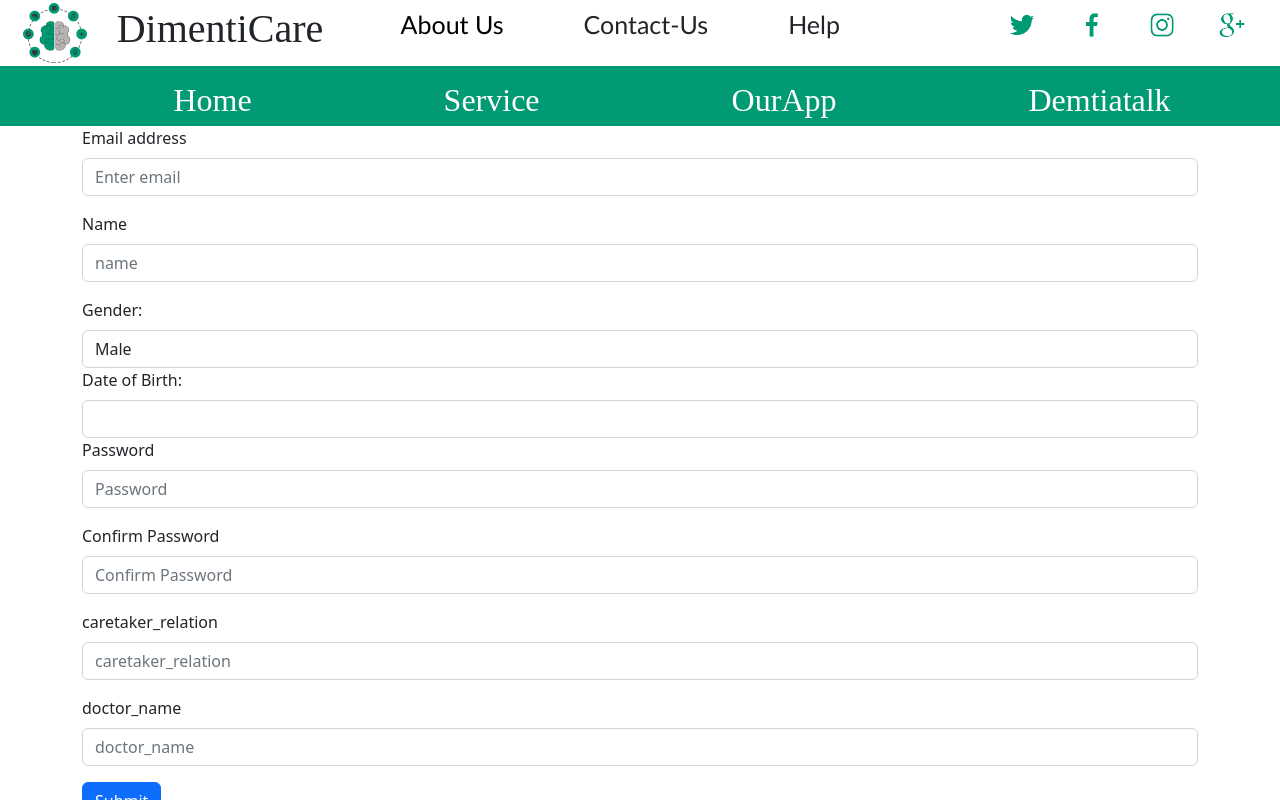
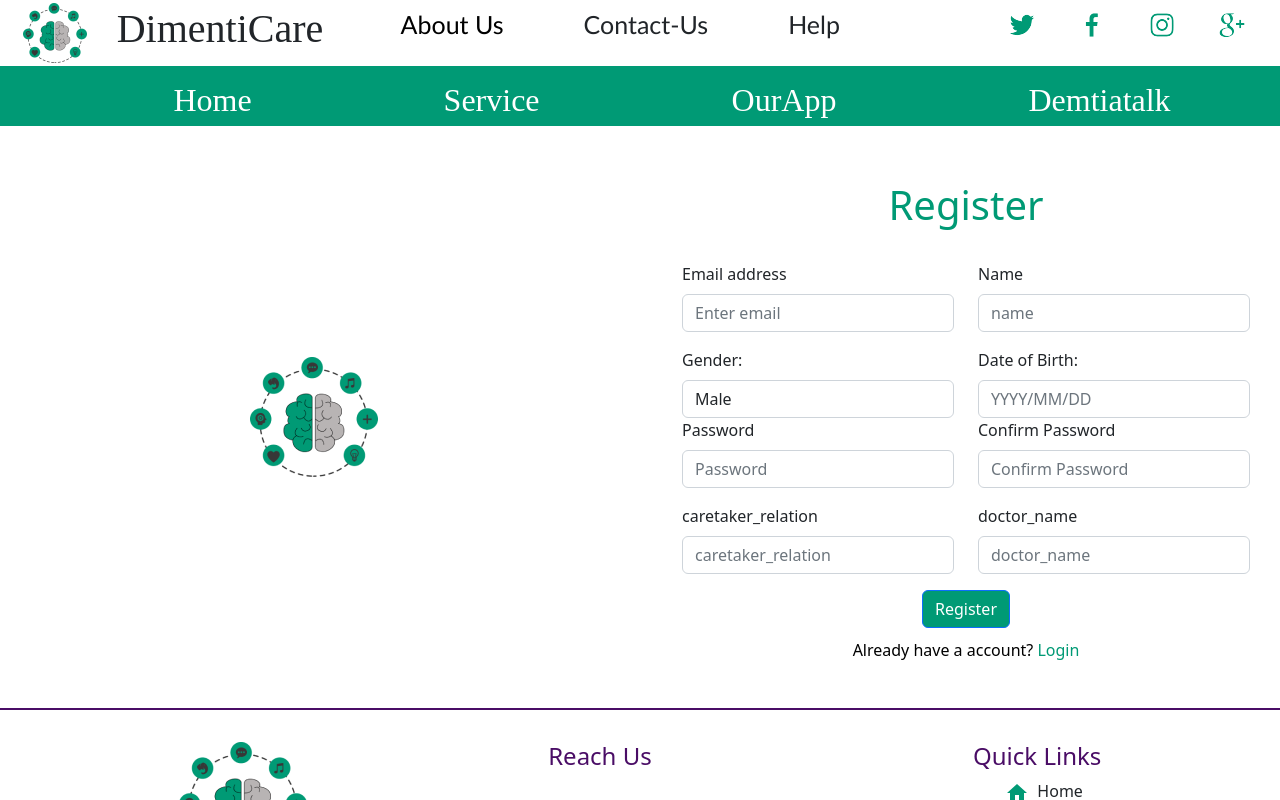
Before and after one commit to Group-ZHAP/DementiaCare-Web-app, a React (Create React App) app: page /Register in a window 1280 px wide. Shown: the top 800 px of the page. Built offline with nearby package versions, Linux system fonts and the light colour scheme; the HTML template or start-up script is replaced by a standard one.

Commit message:
DesingRegister

```diff
--- a/src/Auth/Registration.js
+++ b/src/Auth/Registration.js
@@ -1,7 +1,8 @@
 import React from "react";
 import Button from "react-bootstrap/Button";
 import Form from "react-bootstrap/Form";
-import { Alert, Container } from "react-bootstrap";
+import { Alert, Row, Col, Container } from "react-bootstrap";
+import logo from "../Images/header_logo.png";
 import { Link } from "react-router-dom";
 
 function Registration() {
@@ -70,8 +71,22 @@ function Registration() {
   }
 
   return (
-    <Container>
+    <Row>
+      <Col
+        md={6}
+        className="d-flex justify-content-center  align-items-center "
+      >
+        <img src={logo} alt="logo" className="img-fluid hover-shadow" />
+      </Col>
+      <Col md={6}>
+        <div style={{ padding: "30px" }}>
           <Form onSubmit={handleSubmit}>
+            <center>
+              <h1 style={{ color: "#009A75", padding: "25px" }}>Register</h1>
+            </center>
+            <Row>
+              <Col md={6}>
+                {" "}
                 <Form.Group className="mb-3" controlId="formBasicEmail">
                   <Form.Label>Email address</Form.Label>
                   <Form.Control
@@ -83,7 +98,9 @@ function Registration() {
                     required
                   />
                 </Form.Group>
-
+              </Col>
+              <Col md={6}>
+                {" "}
                 <Form.Group className="mb-3" controlId="formBasicPassword">
                   <Form.Label>Name</Form.Label>
                   <Form.Control
@@ -94,7 +111,12 @@ function Registration() {
                     required
                   />
                 </Form.Group>
-
+              </Col>
+            </Row>
+            <Row>
+              {" "}
+              <Col md={6}>
+                {" "}
                 <Form.Group>
                   <Form.Label>Gender:</Form.Label>
                   <Form.Control
@@ -108,18 +130,26 @@ function Registration() {
                     <option value="F">Female</option>
                   </Form.Control>
                 </Form.Group>
-
+              </Col>
+              <Col md={6}>
+                {" "}
                 <Form.Group>
                   <Form.Label>Date of Birth:</Form.Label>
                   <Form.Control
                     type="rext"
                     name="date_of_birth"
+                    placeholder="YYYY/MM/DD"
                     onChange={(e) => setDate_of_birth(e.target.value)}
                     value={date_of_birth}
                     required
                   />
                 </Form.Group>
+              </Col>
+            </Row>
 
+            <Row>
+              <Col>
+                {" "}
                 <Form.Group className="mb-3" controlId="formBasicPassword">
                   <Form.Label>Password</Form.Label>
                   <Form.Control
@@ -131,7 +161,9 @@ function Registration() {
                     required
                   />
                 </Form.Group>
-
+              </Col>
+              <Col>
+                {" "}
                 <Form.Group className="mb-3" controlId="formBasicPassword">
                   <Form.Label> Confirm Password</Form.Label>
                   <Form.Control
@@ -143,7 +175,11 @@ function Registration() {
                     required
                   />
                 </Form.Group>
+              </Col>
+            </Row>
 
+            <Row>
+              <Col>
                 <Form.Group className="mb-3" controlId="formBasicPassword">
                   <Form.Label>caretaker_relation</Form.Label>
                   <Form.Control
@@ -155,7 +191,8 @@ function Registration() {
                     required
                   />
                 </Form.Group>
-
+              </Col>{" "}
+              <Col>
                 <Form.Group className="mb-3" controlId="formBasicPassword">
                   <Form.Label>doctor_name</Form.Label>
                   <Form.Control
@@ -167,23 +204,45 @@ function Registration() {
                     required
                   />
                 </Form.Group>
-
-        <Button variant="primary" type="submit">
-          Submit
+              </Col>
+            </Row>
+            <center>
+              <Button style={{ background: "#009A75" }} type="submit">
+                Register
               </Button>
+            </center>
           </Form>
           {showAlert && (
-        <Alert variant="danger" onClose={() => setShowAlert(false)} dismissible>
+            <Alert
+              variant="danger"
+              onClose={() => setShowAlert(false)}
+              dismissible
+            >
               <Alert.Heading>Error</Alert.Heading>
               <p>{alertMessage}</p>
             </Alert>
           )}
-      <p>
-        <Link to="/Login" style={{ color: "black", textDecoration: "none" }}>
-          Login
+          <p
+            style={{
+              textAlign: "center",
+              paddingTop: "10px",
+            }}
+          >
+            <Link
+              to="/Login"
+              style={{
+                color: "black",
+                textDecoration: "none",
+                textAlign: "center",
+              }}
+            >
+              Already have a account?{" "}
+              <span style={{ color: "#009A75" }}>Login</span>
             </Link>
           </p>
-    </Container>
+        </div>
+      </Col>
+    </Row>
   );
 }
 
```
Lines whose indentation alone changed are shown as unchanged.
